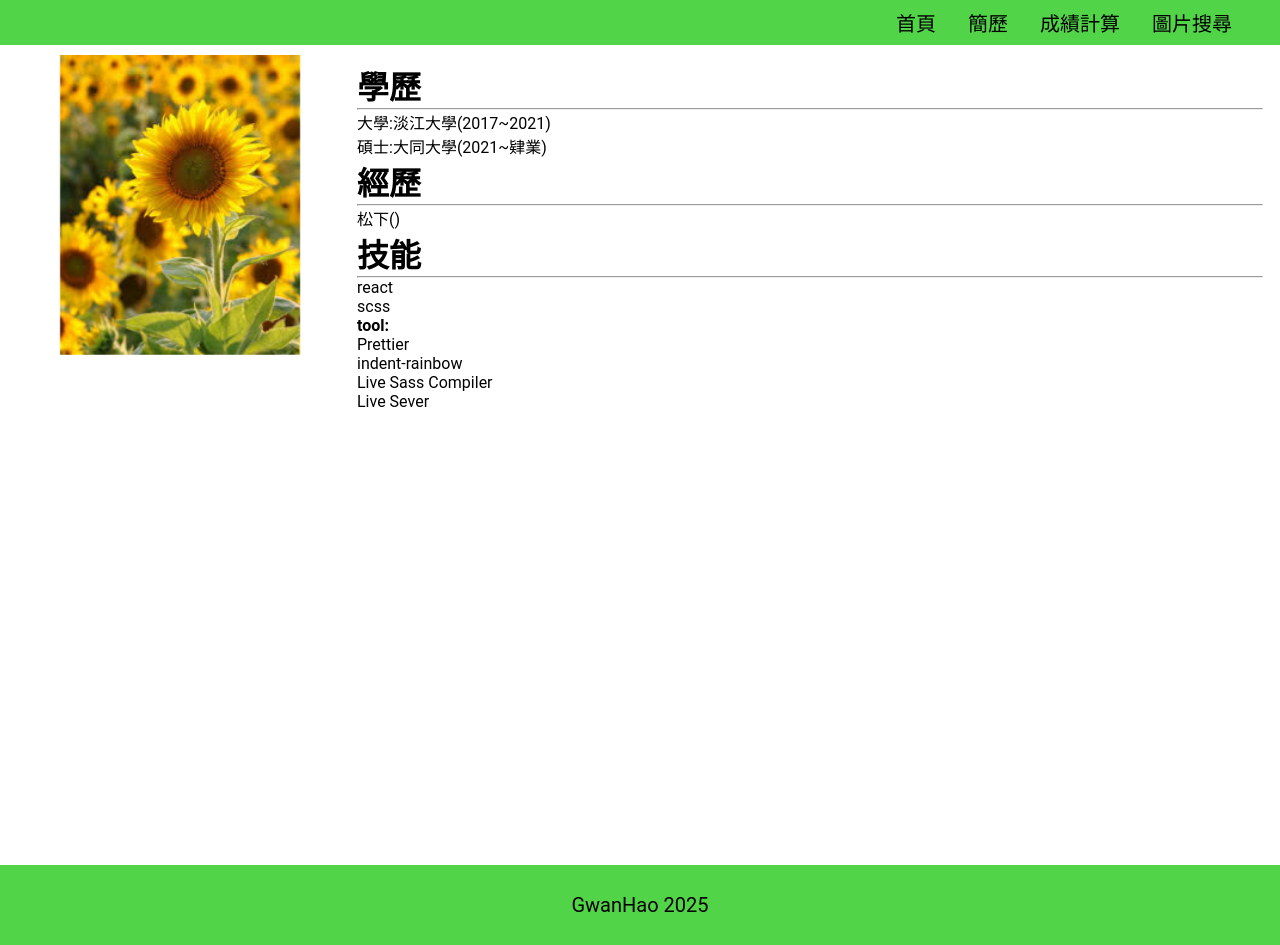
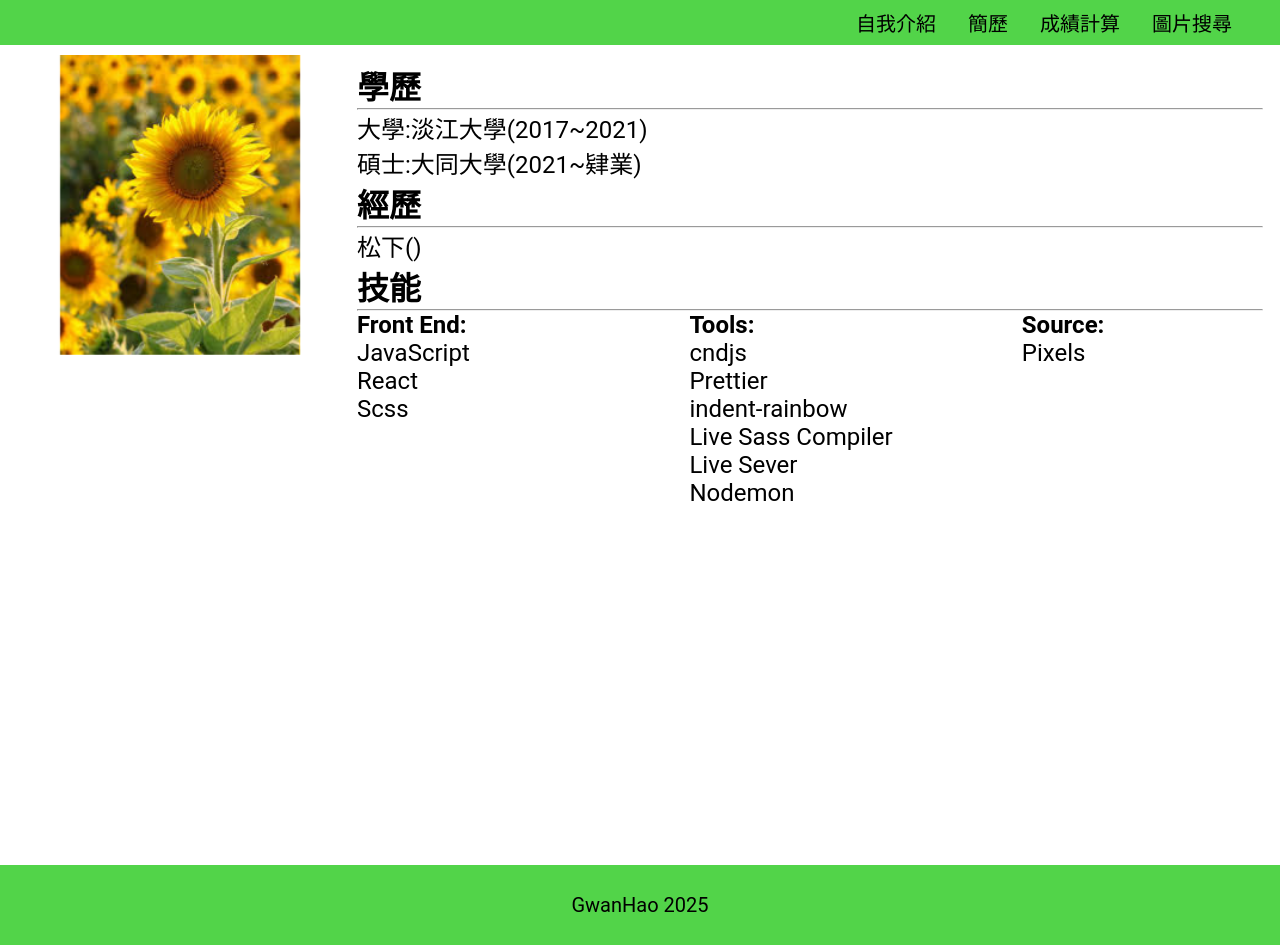
Before and after one commit to ganhao88688/interview, a React (Create React App) app: page /Resume in a window 1280 px wide. Built offline with nearby package versions, Linux system fonts and the light colour scheme.

Commit message:
update rename

```diff
--- a/src/Layout.js
+++ b/src/Layout.js
@@ -7,7 +7,7 @@ const Layout = () => {
       <nav>
         <ul>
           <li>
-            <Link to="/">首頁</Link>
+            <Link to="/">自我介紹</Link>
           </li>
           <li>
             <Link to="/resume">簡歷</Link>
--- a/src/pages/Homepage.js
+++ b/src/pages/Homepage.js
@@ -1,7 +1,12 @@
 const Homepage = () => {
   return (
     <div className="Homepage">
-      <h1>welcome~</h1>
+      <div className="picHandler">
+        <div className="headshot">
+          <img src="/image/tempHeadShot.jfif" alt="headShot"></img>
+        </div>
+      </div>
+      <div className="aboutMe"></div>
     </div>
   );
 };
--- a/src/pages/Resume.js
+++ b/src/pages/Resume.js
@@ -29,19 +29,33 @@ const Resume = () => {
         </ul>
         <h1>技能</h1>
         <hr></hr>
-        <ul>
-          <li>react</li>
-          <li>scss</li>
-          <li className="ulINLi">
-            <h4>tool:</h4>
+        <div className="skill">
+          <div className="frontEnd">
+            <h2>Front End:</h2>
             <ul>
+              <li>JavaScript</li>
+              <li>React</li>
+              <li>Scss</li>
+            </ul>
+          </div>
+          <div className="tools">
+            <h2>Tools:</h2>
+            <ul>
+              <li>cndjs</li>
               <li>Prettier</li>
               <li>indent-rainbow</li>
               <li>Live Sass Compiler</li>
               <li>Live Sever</li>
+              <li>Nodemon</li>
             </ul>
-          </li>
-        </ul>
+          </div>
+          <div className="source">
+            <h2>Source:</h2>
+            <ul>
+              <li>Pixels</li>
+            </ul>
+          </div>
+        </div>
       </div>
     </div>
   );
--- a/src/styles/_resume.scss
+++ b/src/styles/_resume.scss
@@ -31,11 +31,28 @@
         padding: 2px;
         margin: 5px;
         ul {
-            .ulINLi:hover {
-                background-color: transparent;
+            li {
+                font-size: 1.5rem;
+                &:hover {
+                    background-color: greenyellow;
+                }
             }
-            li:hover {
-                background-color: greenyellow;
+        }
+        div.skill {
+            display: flex;
+            flex-wrap: wrap;
+            justify-content: space-between;
+            ul {
+                font-size: 1.5rem;
+            }
+            div.frontEnd {
+                flex: 2 1 150px;
+            }
+            div.tools {
+                flex: 2 1 150px;
+            }
+            div.source {
+                flex: 1 1 150px;
             }
         }
     }
--- a/src/styles/style.css
+++ b/src/styles/style.css
@@ -144,11 +144,28 @@ nav ul li:hover {
   padding: 2px;
   margin: 5px;
 }
-.resume .wordHandler ul .ulINLi:hover {
-  background-color: transparent;
+.resume .wordHandler ul li {
+  font-size: 1.5rem;
 }
 .resume .wordHandler ul li:hover {
   background-color: greenyellow;
+}
+.resume .wordHandler div.skill {
+  display: flex;
+  flex-wrap: wrap;
+  justify-content: space-between;
+}
+.resume .wordHandler div.skill ul {
+  font-size: 1.5rem;
+}
+.resume .wordHandler div.skill div.frontEnd {
+  flex: 2 1 150px;
+}
+.resume .wordHandler div.skill div.tools {
+  flex: 2 1 150px;
+}
+.resume .wordHandler div.skill div.source {
+  flex: 1 1 150px;
 }
 
 @keyframes helloPic {
```
Also changed, not shown: 1 other file (tests, documents, lock files or other folders).
